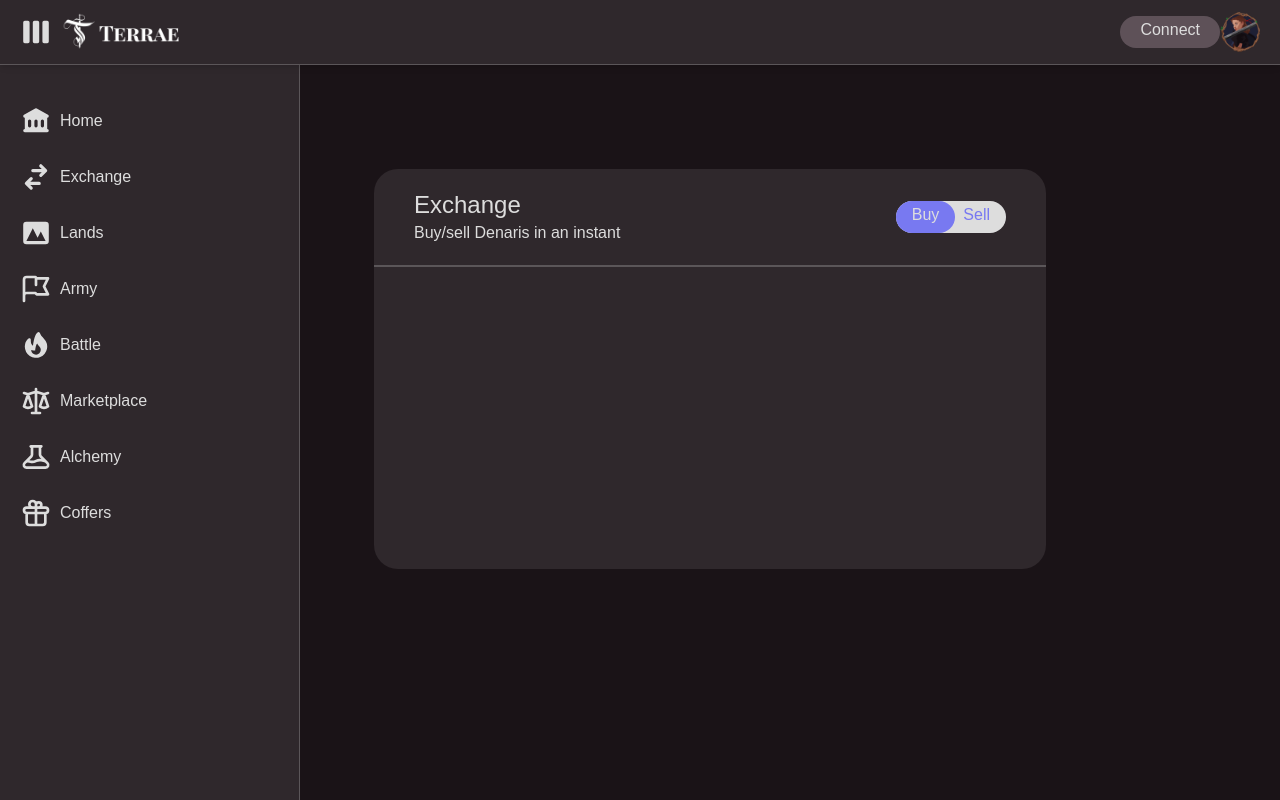
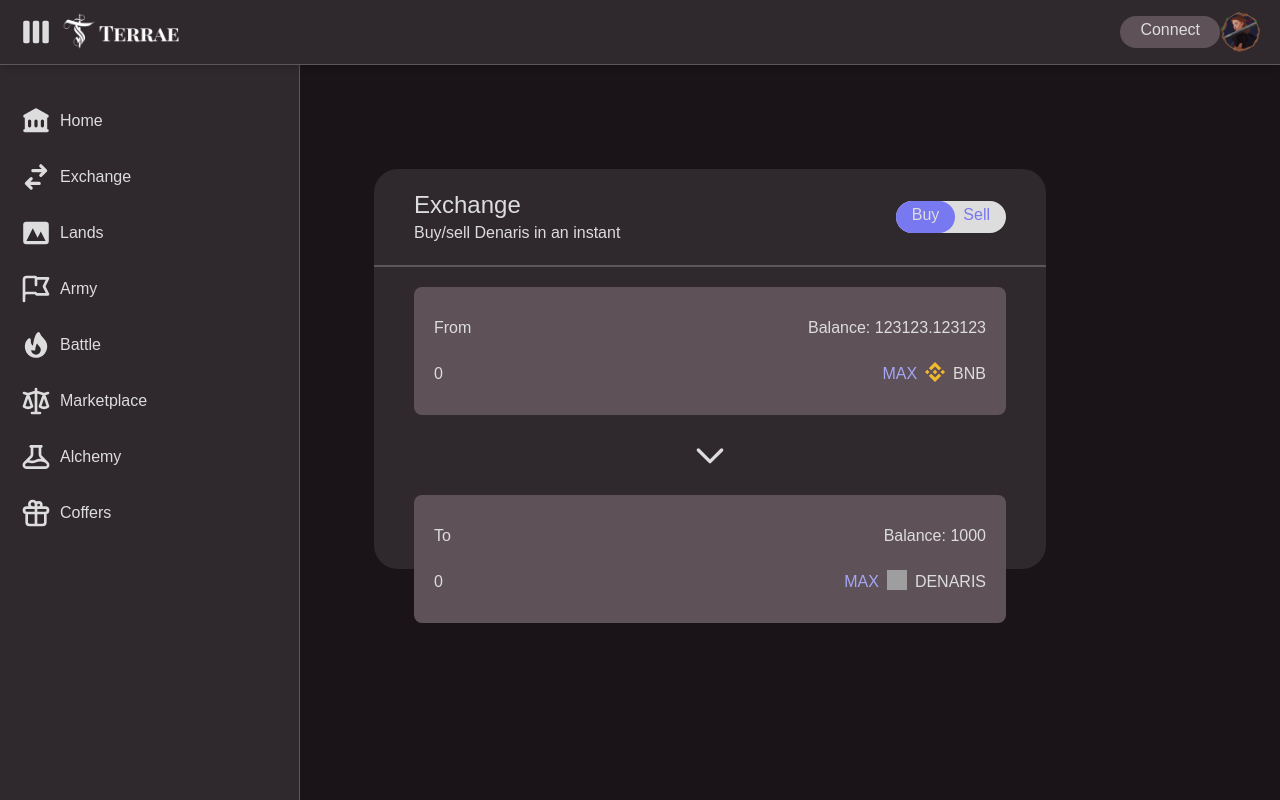
Before and after one commit to fedecaccia/terrae-webapp-tests, a Next.js app: page / in a window 1280 px wide. Built offline with nearby package versions, Linux system fonts and the light colour scheme; grey boxes are pictures that could not be loaded.

Commit message:
exchange widget on progress

```diff
--- a/components/ExchangeWidget.js
+++ b/components/ExchangeWidget.js
@@ -1,15 +1,40 @@
 import Switch from "./Switch";
-import { useState } from "react";
+import TokenInput from "./TokenInput";
+import { useState, useRef } from "react";
+import {
+  ChevronDownIcon
+} from "@heroicons/react/outline"
 
 function ExchangeWidget() {
   const [isBuying, setBuy] = useState(true);
+  const [fromValue, setFromValue] = useState(0);
+  const [toValue, setToValue] = useState(0);
+
+  const fromInputRef = useRef(null);
+  const toInputRef = useRef(null);
+  const bnbBalance = 123123.123123;
+  const denarisBalance = 1000;
 
   const onBuy = () => {
     setBuy(true);
+    setFromValue(0);
+    setToValue(0);
   };
   const onSell = () => {
     setBuy(false);
+    setFromValue(0);
+    setToValue(0);
   };
+  const setMaxBNB= () => {
+    isBuying
+    ? setFromValue(bnbBalance)
+    : setToValue(bnbBalance)
+  }
+  const setMaxDENARIS= () => {
+    !isBuying
+    ? setFromValue(denarisBalance)
+    : setToValue(denarisBalance)
+  }
 
   return (
     <div className="flex-grow h-screen
@@ -18,6 +43,8 @@ function ExchangeWidget() {
         h-2/3 mx-auto max-w-md md:max-w-lg lg:max-w-2xl mt-20
         rounded-3xl bg-gray-dark
         items-center self-center">
+
+          {/* Exchange buy/sell */}
 
           <div className="flex flex-row w-full justify-between border-b-2 border-gray-border">
 
@@ -38,11 +65,43 @@ function ExchangeWidget() {
 
           </div>
 
-          <div>
+
+          <div className="flex flex-col items-center my-5 w-full px-10 text-gray-lightest ">
+
+            {/* First token */}
+
+            <TokenInput
+              value={fromValue}
+              inputRef={fromInputRef}
+              onChangeValue={setFromValue}
+              maxBalance={isBuying ? bnbBalance : denarisBalance}
+              setMax={isBuying ? setMaxBNB : setMaxDENARIS}
+              symbol={isBuying ? "BNB" : "DENARIS"}
+              iconSource={isBuying ? "/BNB.png" : "/DENARIS.png"}
+              isFrom={true}
+            />
+
+            <div className="flex h-10 w-10 my-5">
+              <ChevronDownIcon />
+            </div>
+
+            {/* Second token */}
+
+            <TokenInput
+              value={toValue}
+              inputRef={toInputRef}
+              onChangeValue={setToValue}
+              maxBalance={!isBuying ? bnbBalance : denarisBalance}
+              setMax={!isBuying ? setMaxBNB : setMaxDENARIS}
+              symbol={!isBuying ? "BNB" : "DENARIS"}
+              iconSource={!isBuying ? "/BNB.png" : "/DENARIS.png"}
+              isFrom={false}
+            />
+
+
+
 
           </div>
-
-          <div></div>
       </div>
     </div>
   )
--- /dev/null
+++ b/components/TokenInput.js
@@ -0,0 +1,54 @@
+import Image from "next/image";
+
+function TokenInput({
+  value,
+  inputRef,
+  onChangeValue,
+  maxBalance,
+  setMax,
+  symbol,
+  isFrom,
+  iconSource
+}) {
+  return (
+    <div className="flex flex-row h-[8em] justify-between rounded-lg bg-gray w-full baseText py-2">
+      <div className="flex flex-col justify-evenly text-left px-5">
+        <div>
+          <text>{isFrom ? "From" : "To"}</text>
+        </div>
+        <div>
+          <input
+            ref={inputRef}
+            type="number"
+            value={value}
+            onChange={(newValue) => onChangeValue(newValue.currentTarget.value)}
+            className="focus:outline-none bg-gray flex-grow"
+            placeholder={0}
+          />
+        </div>
+      </div>
+      <div className="flex flex-col justify-evenly text-right px-5">
+        <div clas>
+          <text >Balance: {maxBalance}</text>
+        </div>
+        <div className="flex flex-row justify-end">
+          <text className="text-iris-light pr-2 cursor-pointer"
+            onClick={setMax}>MAX
+          </text>
+
+          <Image
+            className="px-2"
+            src={iconSource}
+            width={20}
+            height={20}
+            layout="fixed"
+            alt=""
+          />
+          <text className="pl-2">{symbol}</text>
+        </div>
+      </div>
+    </div>
+  )
+}
+
+export default TokenInput
--- a/package.json
+++ b/package.json
@@ -3,7 +3,7 @@
   "version": "0.1.0",
   "private": true,
   "scripts": {
-    "dev": "next dev",
+    "dev": "NODE_OPTIONS='--inspect' next dev",
     "build": "next build",
     "start": "next start",
     "lint": "next lint"
```
Also changed, not shown: public/BNB.png (added).
